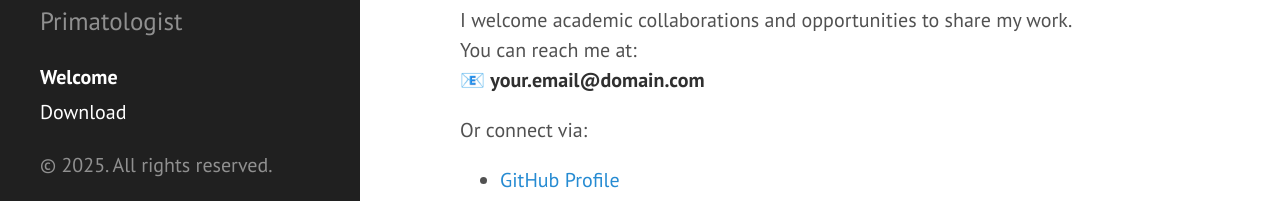
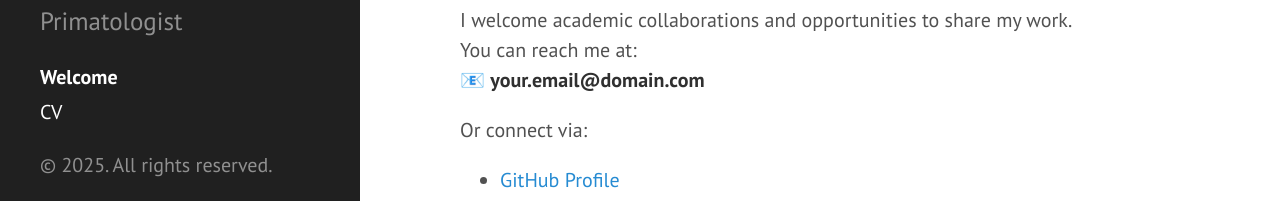
Before and after one commit to shannonroivas/shannonroivas.github.io, a Jekyll site: the page built from index.md, in a window 1280 px wide and 900 px high, scrolled down 524 px. Shown: the part 680-881 px from the top of the window. Built offline with Jekyll 4.4.1, drawn with Linux system fonts in a browser that asks for light colours.

Commit message:
Update sidebar.html

```diff
--- a/_includes/sidebar.html
+++ b/_includes/sidebar.html
@@ -25,7 +25,7 @@
         {% endif %}
       {% endfor %}
 
-      <a class="sidebar-nav-item" href="{{ site.github.repo }}/archive/v{{ site.version }}.zip">Download</a>
+      <a class="sidebar-nav-item" href="{{ site.github.repo }}/archive/v{{ site.version }}.zip">CV</a>
     </nav>
 
     <p>&copy; {{ site.time | date: '%Y' }}. All rights reserved.</p>
```
